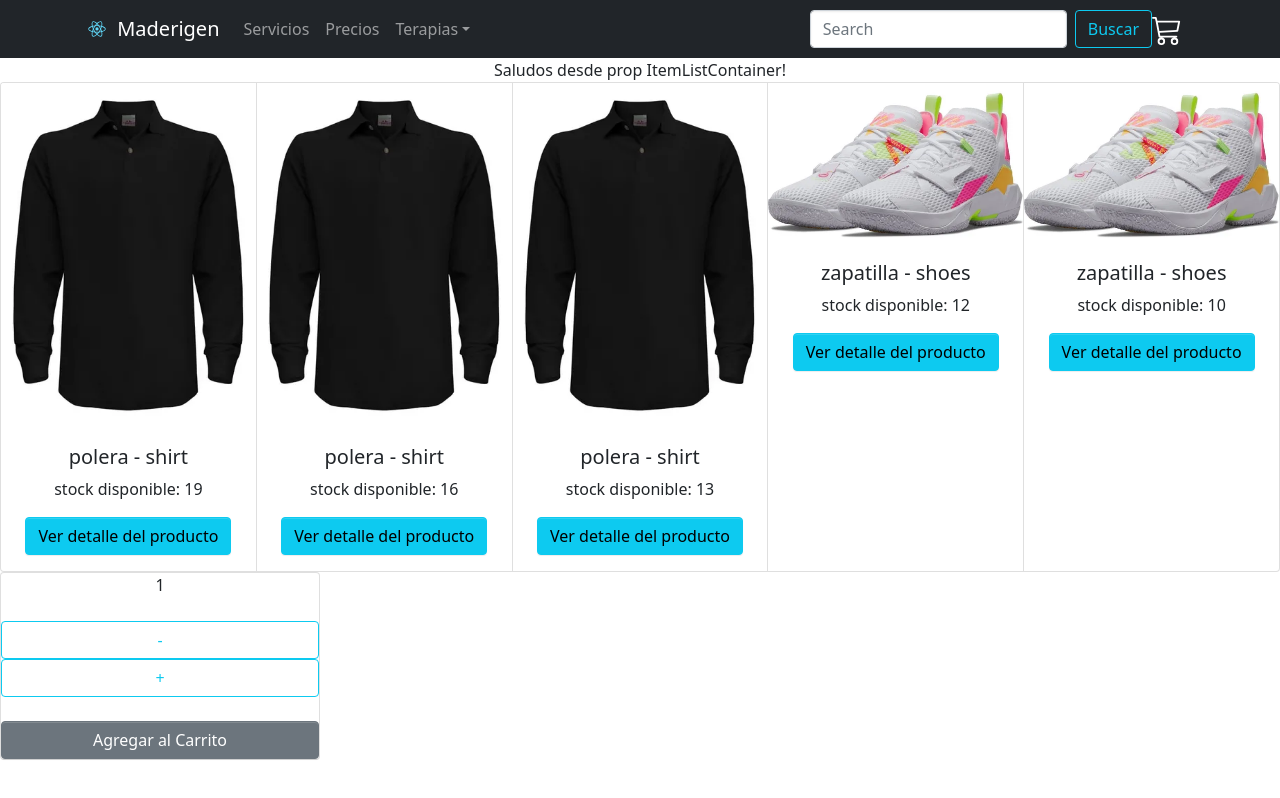
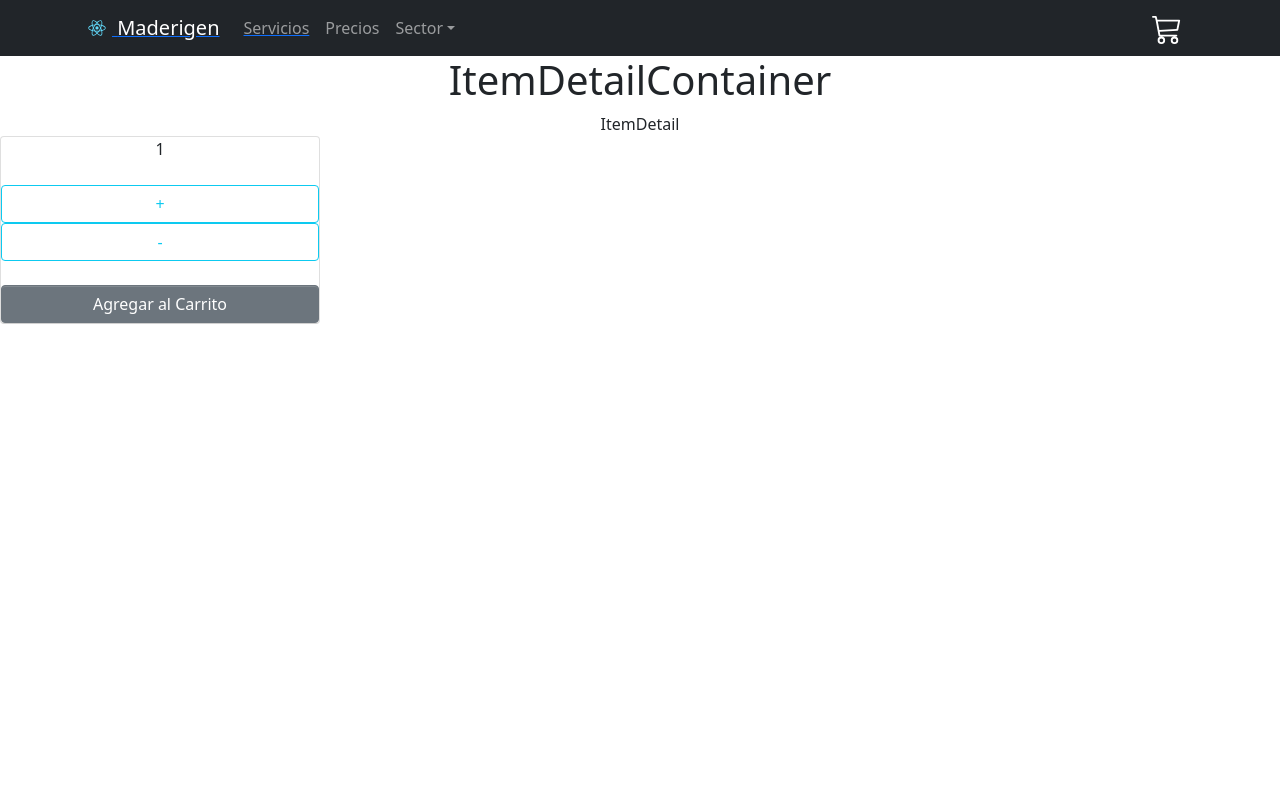
Before and after one commit to FONNN/spa_fierro, a React (Vite) app: page /detail/1 in a window 1280 px wide. Built offline with nearby package versions, Linux system fonts and the light colour scheme.

Commit message:
routing de mock 80%

```diff
--- a/package.json
+++ b/package.json
@@ -18,6 +18,7 @@
     "react": "^17.0.0",
     "react-bootstrap": "^2.4.0",
     "react-dom": "^17.0.0",
+    "react-router-dom": "^6.3.0",
     "styled-components": "^5.3.5"
   },
   "devDependencies": {
--- a/src/App.jsx
+++ b/src/App.jsx
@@ -1,48 +1,33 @@
+import { BrowserRouter, Routes, Route, Navigate } from 'react-router-dom'
+
 import { useState } from 'react'
-// import logo from './logo.svg'
 import './App.css'
 import NavBar from './components/NavBar/NavBar'
-import Title from './components/Title/Title'
-import 'bootstrap/dist/css/bootstrap.min.css';
+import 'bootstrap/dist/css/bootstrap.min.css'
 import ItemListContainer from './components/ItemListContainer/ItemListContainer';
-import ItemCount from './components/ItemCount/ItemCount';
+import ItemDetailContainer from './components/ItemDetailContainer/ItemDetailContainer'
+import CartWidget from './components/CartWidget/CartWidget'
 
 
 function App() {
   const [count, setCount] = useState(0)
 
 
-  // class Persona {
-  //   constructor(nombre, apellido, edad) {
-  //     this.nombre = nombre;
-  //     this.apellido = apellido;
-  //     this.edad = edad;
-  //   }
-  // }
+  return (
+    <BrowserRouter>
+      <div className="App">
+        <NavBar />
+        <Routes>
+          <Route path='/' element={<ItemListContainer />}/>
+          <Route path='/detail/:detailid' element={<ItemDetailContainer/>}/>
+          <Route path='/carrito' element={<CartWidget/>}/>
+          {/* <Route path='/notfound' element={<NotFound />} /> */}
 
-  // let age = 'age';
-
-  // const objPerson = {
-  //   name: 'Go',
-  //   last_name: 'Am',
-  //   [age] : 3
-  // }
-
-  // // console.log(objPerson);
-  // const {name, last_name} = objPerson;
-  // console.log(name, last_name, age = 32);
-
-
-  // const testStyles = {
-  //   backgroundColor: 'gray', color: 'pink'
-  // }
-
-
-  return (
-    <div className="App">
-      <NavBar />
-      <ItemListContainer greeting='Saludos desde prop ItemListContainer!'/>
-    </div>
+          {/*'para notFound'*/}
+          <Route path='*' element={ <Navigate to='/' /> } />
+        </Routes>
+      </div>
+    </BrowserRouter>
   )
 }
 
--- a/src/components/Item/Item.jsx
+++ b/src/components/Item/Item.jsx
@@ -1,10 +1,12 @@
-import Card from 'react-bootstrap/Card';
-import Button from 'react-bootstrap/Button';
+import Card from 'react-bootstrap/Card'
+import Button from 'react-bootstrap/Button'
+import { Link } from 'react-router-dom'
 
 
 const Item = ({ products }) => {
   return (
-    <Card style={{ width: '18rem' }}>
+    <div className='col-md-3 m-3'>
+    <Card style={{ maxWidth: '18rem' }}>
       <Card.Img variant="top" src={products.image} />
       <Card.Body>
         <Card.Title>
@@ -13,9 +15,12 @@ const Item = ({ products }) => {
         <Card.Text>
           {`stock disponible: ${products.stock}`}
         </Card.Text>
-        <Button variant="info">Ver detalle del producto</Button>
+        <Link to={`/detail/${products.id}`}>
+          <Button variant="info">Ver detalle del producto</Button>
+        </Link>
       </Card.Body>
     </Card>
+    </div>
   )
 }
 
--- a/src/components/ItemCount/ItemCount.jsx
+++ b/src/components/ItemCount/ItemCount.jsx
@@ -31,9 +31,9 @@ const ItemCount = ({ initial, stock, onAdd}) => {
         <div className='card w-25'>
             <label>{count}</label>
             <br />
+            <Button onClick={handleAdd} variant="outline-info"> + </Button>
+            {' '}
             <Button onClick={handleSubtract} variant="outline-info"> - </Button>
-            {' '}
-            <Button onClick={handleAdd} variant="outline-info"> + </Button>
             <br />
             <Button onClick={handleAddCart} variant="secondary"> Agregar al Carrito </Button>
         </div>
--- /dev/null
+++ b/src/components/ItemDetail/ItemDetail.jsx
@@ -0,0 +1,13 @@
+import React from 'react'
+import ItemCount from '../ItemCount/ItemCount'
+
+const ItemDetail = () => {
+  return (
+    <div>
+      ItemDetail
+      <ItemCount initial={1} stock={15} onAdd />
+    </div>
+  )
+}
+
+export default ItemDetail
--- /dev/null
+++ b/src/components/ItemDetailContainer/ItemDetailContainer.jsx
@@ -0,0 +1,20 @@
+import ItemDetail from "../ItemDetail/ItemDetail"
+import { useParams } from 'react-router-dom'
+
+
+const ItemDetailContainer = () => {
+
+    // hook useParams
+    const {detailid} = useParams()
+    console.log(detailid);
+
+
+    return (
+        <div>
+            <h1>ItemDetailContainer</h1>
+            <ItemDetail />
+        </div>
+    )
+}
+
+export default ItemDetailContainer
--- a/src/components/ItemList/ItemList.jsx
+++ b/src/components/ItemList/ItemList.jsx
@@ -3,9 +3,9 @@ import Item from '../Item/Item';
 import Col from 'react-bootstrap/Col';
 import Row from 'react-bootstrap/Row';
 
-// import CardGroup from 'react-bootstrap/CardGroup';
+import CardGroup from 'react-bootstrap/CardGroup';
 
-import { CardGroup } from 'react-bootstrap';
+// import { CardGroup } from 'react-bootstrap';
 
 const ItemList = ({ productos }) => {
 
--- a/src/components/ItemListContainer/ItemListContainer.jsx
+++ b/src/components/ItemListContainer/ItemListContainer.jsx
@@ -34,7 +34,7 @@ const ItemListContainer = ({ greeting }) => {
           :
           <ItemList productos={products}/>
         }
-      <ItemCount initial={1} stock={15} onAdd />
+
     </div>
   )
 }
--- a/src/components/NavBar/Navbar.jsx
+++ b/src/components/NavBar/Navbar.jsx
@@ -1,18 +1,20 @@
 // import styled from 'styled-components'
 import './Navbar.css'
 // react-bootstrap
-import Button from 'react-bootstrap/Button';
-import Container from 'react-bootstrap/Container';
-import Form from 'react-bootstrap/Form';
-import Nav from 'react-bootstrap/Nav';
-import Navbar from 'react-bootstrap/Navbar';
-import NavDropdown from 'react-bootstrap/NavDropdown';
-import CartWidget from '../CartWidget/CartWidget';
+import Button from 'react-bootstrap/Button'
+import Container from 'react-bootstrap/Container'
+import Form from 'react-bootstrap/Form'
+import Nav from 'react-bootstrap/Nav'
+import Navbar from 'react-bootstrap/Navbar'
+import NavDropdown from 'react-bootstrap/NavDropdown'
+import CartWidget from '../CartWidget/CartWidget'
+import { Link, NavLink } from 'react-router-dom'
 
 const NavBar = () => {
     return (
         <Navbar collapseOnSelect expand="lg" bg="dark" variant="dark">
             <Container>
+                <NavLink to='/' >
                     <Navbar.Brand href="#home">
                         <img
                             alt=""
@@ -23,33 +25,29 @@ const NavBar = () => {
                         />{' '}
                         Maderigen
                     </Navbar.Brand>
+                </NavLink>
                 <Navbar.Toggle aria-controls="responsive-navbar-nav" />
                 <Navbar.Collapse id="responsive-navbar-nav">
                     <Nav className="me-auto">
+                        <NavLink to='/'>
                             <Nav.Link href="#services">Servicios</Nav.Link>
+                        </NavLink>
                         <Nav.Link href="#pricing">Precios</Nav.Link>
-                        <NavDropdown title="Terapias" id="collasible-nav-dropdown">
-                            <NavDropdown.Item href="#action/3.1">Action</NavDropdown.Item>
+                        <NavDropdown title="Sector" id="collasible-nav-dropdown">
+                            <NavDropdown.Item href="#action/3.1">Educacion</NavDropdown.Item>
                             <NavDropdown.Item href="#action/3.2">
-                                Another action
+                                Empresas
                             </NavDropdown.Item>
-                            <NavDropdown.Item href="#action/3.3">Something</NavDropdown.Item>
+                            <NavDropdown.Item href="#action/3.3">Consultas</NavDropdown.Item>
                             <NavDropdown.Divider />
                             <NavDropdown.Item href="#action/3.4">
                                 Separated link
                             </NavDropdown.Item>
                         </NavDropdown>
                     </Nav>
-                    <Form className="d-flex">
-                        <Form.Control
-                            type="search"
-                            placeholder="Search"
-                            className="me-2"
-                            aria-label="Search"
-                        />
-                        <Button variant="outline-info">Buscar</Button>
-                    </Form>{' '}
+                    <NavLink to='/carrito'>
                         <CartWidget />
+                    </NavLink>
                 </Navbar.Collapse>
             </Container>
         </Navbar>
--- a/src/helpers/task.js
+++ b/src/helpers/task.js
@@ -8,18 +8,15 @@ let productos = [
 
 //objeto de tipo promesa
 export const task = (id) => {
-    if (id) {
+
         return new Promise((resolve, reject) => {
             //acciones
             setTimeout(() => {
-                resolve(productos.find(producto => producto.id === id))
-            }, 2000)
+                if (id) {
+                    resolve(productos.find(producto => producto.id === id))
+                } else {
+                    resolve(productos)
+                }
+            }, 1000)
         })
-    } else {
-        return new Promise( ( resolve, reject) => {
-            setTimeout( () => {
-                resolve(productos)
-            }, 2000)
-        })
-    }
 }
```
Also changed, not shown: 1 other file (tests, documents, lock files or other folders). Lines whose indentation alone changed are shown as unchanged.
